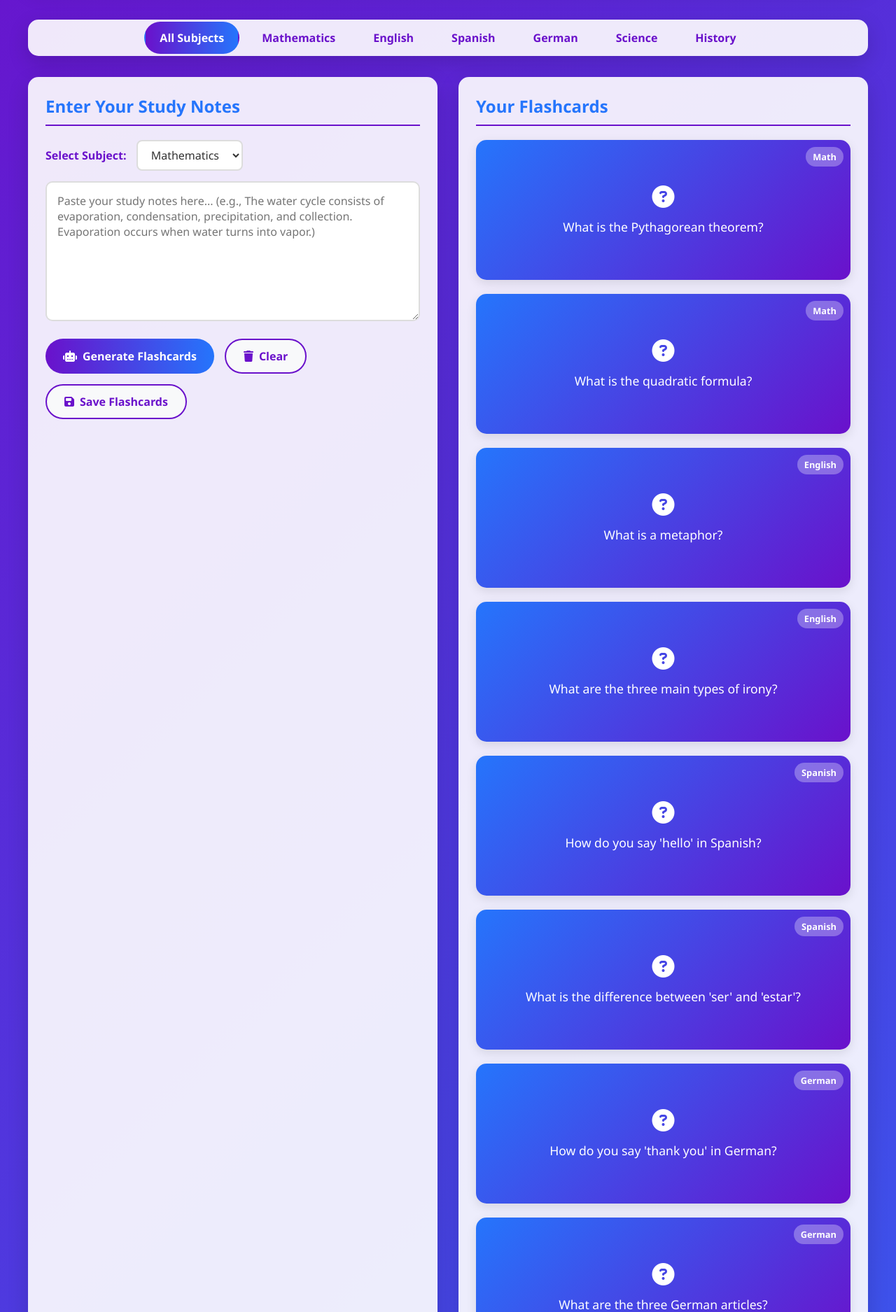
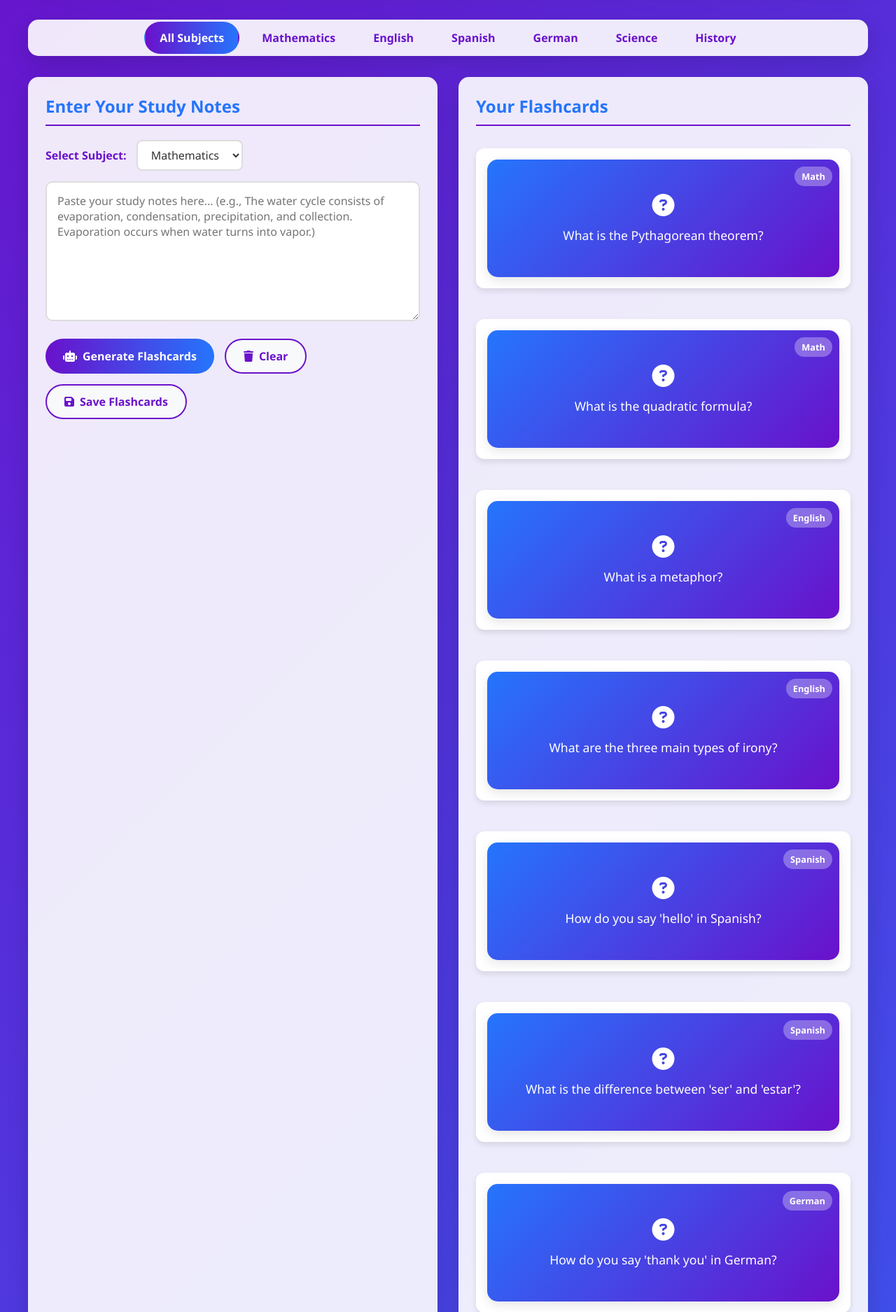
Before and after one commit to Jose-mn/Study_buddy, a Flask app: page / in a window 1280 px wide. Shown: the part 312-2187 px from the top of the page at 70% size. Run offline with Flask 3, Linux system fonts and the light colour scheme.

Commit message:
add updated css file for testing

```diff
--- a/frontend/static/style.css
+++ b/frontend/static/style.css
@@ -21,6 +21,18 @@ body {
     display: flex;
     flex-direction: column;
     gap: 30px;
+}
+
+.flashcard {
+  background: #fff;
+  border-radius: 12px;
+  box-shadow: 0 4px 8px rgba(0,0,0,0.1);
+  padding: 16px;
+  margin: 12px 0;
+  transition: transform 0.2s;
+}
+.flashcard:hover {
+  transform: scale(1.02);
 }
 
 header {
```
